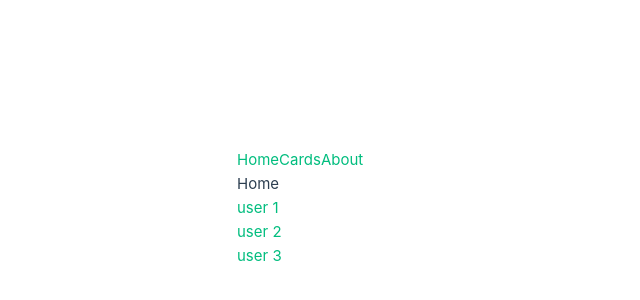
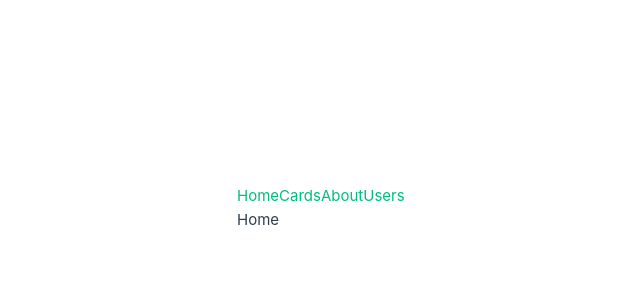
Before and after one commit to pcsinreu/Aplicaciones-Web-SI730-2301-SW53-Front-End, a Vue app: page /#/ in a window 1280 px wide. Shown: the part 192-492 px from the top of the page, without its empty margins (403-1043 px from the left). Built offline with nearby package versions, Linux system fonts and the light colour scheme.

Commit message:
feat(router) GET

```diff
--- a/package.json
+++ b/package.json
@@ -10,6 +10,7 @@
     "format": "prettier --write src/"
   },
   "dependencies": {
+    "axios": "^1.3.5",
     "primeicons": "^6.0.1",
     "primevue": "^3.26.1",
     "vue": "^3.2.47",
--- a/src/App.vue
+++ b/src/App.vue
@@ -12,6 +12,7 @@ import TheWelcome from './components/TheWelcome.vue'
       <router-link to="/">Home</router-link>
       <router-link to="/cards">Cards</router-link>
       <router-link to="/About">About</router-link>
+      <router-link to="/users">Users</router-link>
     <router-view></router-view>
   </main>
 </template>
--- a/src/components/Home.vue
+++ b/src/components/Home.vue
@@ -5,11 +5,7 @@
 <div>Home</div>
 
 
-    <router-link to="/user/1">user 1</router-link>
-    <p/>
-    <router-link to="/user/2">user 2</router-link>
-    <p/>
-    <router-link to="/user/3">user 3</router-link>
+
 </template>
 
 <script>
--- /dev/null
+++ b/src/components/users.vue
@@ -0,0 +1,40 @@
+<template>
+
+
+
+    <div v-for="user in users">
+        <router-link to="user/user.id">user {{user.id}} {{user.username}}</router-link>
+    </div>
+
+
+</template>
+
+<script>
+import {UsersApiService} from "@/services/users-api.service";
+import CardTest from "@/components/card-test.vue";
+
+export default {
+    name: "users",
+    components: {CardTest},
+    data(){
+        return{
+            users :[],
+            userService : new UsersApiService()
+        }
+    },
+    beforeMount() {
+        // invocar API
+        this.userService.getAll().then((response)=>{
+
+           this.users = response.data;
+        })
+
+    }
+
+}
+</script>
+
+
+<style scoped>
+
+</style>
--- a/src/router.js
+++ b/src/router.js
@@ -4,6 +4,7 @@ import {createRouter ,createWebHashHistory} from 'vue-router';
 import about from "@/components/about.vue";
 import user from "@/components/user.vue";
 import notFound from "@/components/not-found.vue";
+import users from "@/components/users.vue";
 
 
 const routes = [
@@ -11,6 +12,7 @@ const routes = [
     {path:'/cards',component: cardContainer},
     {path:'/user/:id',component: user},
     {path:'/about',component: about},
+    {path:'/users',component: users},
     {path:'/:pathMatch(.*)*' , component: notFound}
 ]
 
--- /dev/null
+++ b/src/services/users-api.service.js
@@ -0,0 +1,18 @@
+import axios from "axios";
+
+
+export class UsersApiService {
+
+    getAll() {
+        return axios.get('https://jsonplaceholder.typicode.com/users')
+    }
+
+    getUserById(id){
+        ///
+    };
+    createUser(body){
+
+    }
+
+
+}
```
Also changed, not shown: 1 other file (tests, documents, lock files or other folders).
